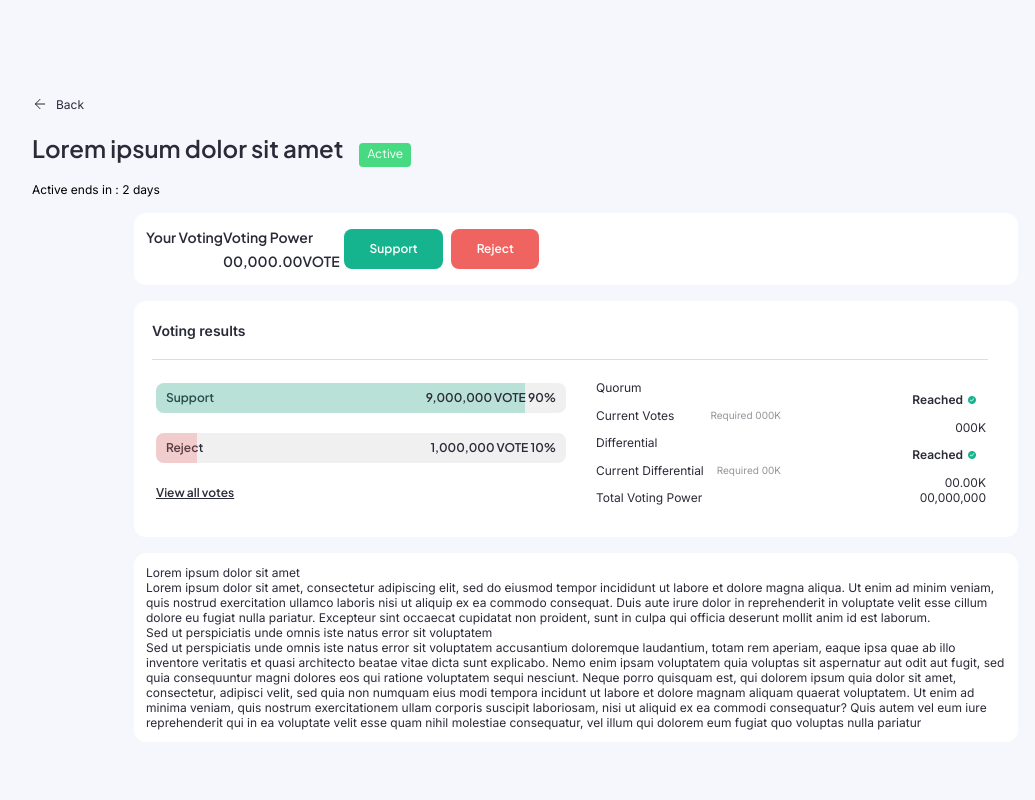
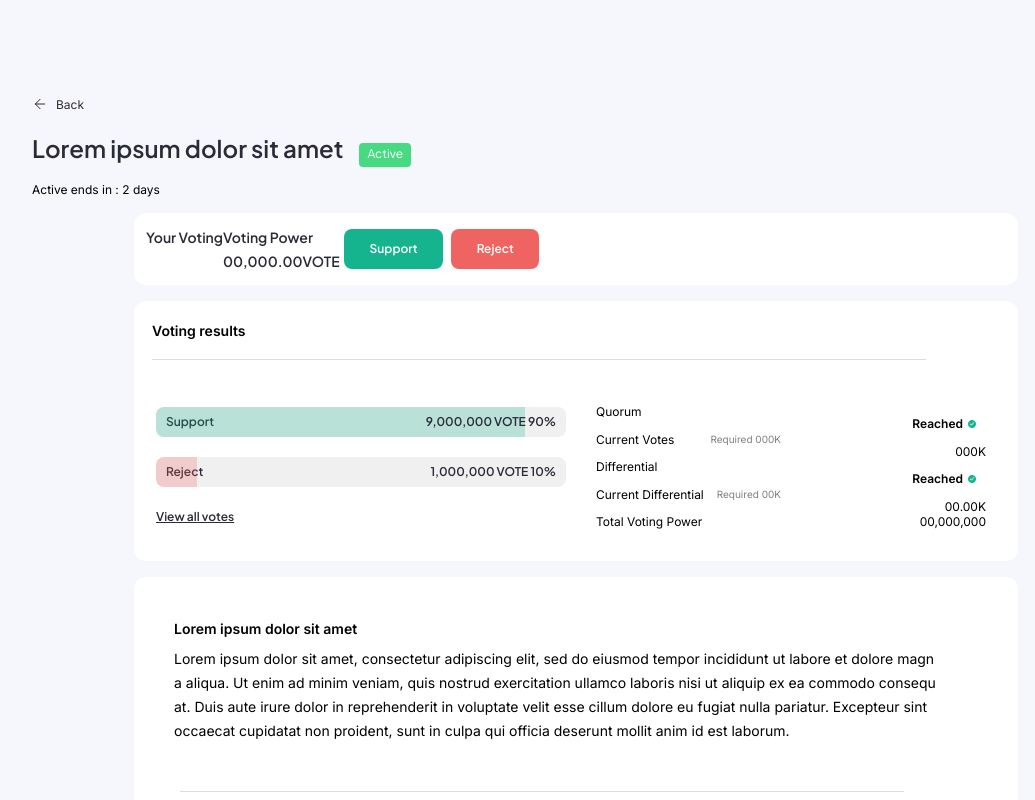
Before and after one commit to chentihe/fscape-assignment, a Next.js app in the folder simple_application/: page / in a window 1280 px wide. Shown: the top 800 px of the page, without its empty margins (64-1099 px from the left). Built offline with nearby package versions, Linux system fonts and the light colour scheme.

Commit message:
paragraph done

```diff
--- /dev/null
+++ b/simple_application/app/components/Line.tsx
@@ -0,0 +1,12 @@
+import styles from '../styles/Line.module.css';
+
+export default function Line(props: {
+    marginTop: number,
+    marginBottom: number
+}) {
+    const {marginTop, marginBottom} = props
+
+    return (
+        <div className={styles.line} style={{ marginTop: `${marginTop}px`, marginBottom: `${marginBottom}px`}}></div>
+    );
+}
--- a/simple_application/app/components/Paragraph.tsx
+++ b/simple_application/app/components/Paragraph.tsx
@@ -1,13 +1,19 @@
 import Card from './Card';
+import styles from '../styles/Paragraph.module.css';
+import Line from './Line';
 
 export default function Paragraph() {
     return (
         <Card>
-            <div>
-                <p>Lorem ipsum dolor sit amet</p>
-                <p>Lorem ipsum dolor sit amet, consectetur adipiscing elit, sed do eiusmod tempor incididunt ut labore et dolore magna aliqua. Ut enim ad minim veniam, quis nostrud exercitation ullamco laboris nisi ut aliquip ex ea commodo consequat. Duis aute irure dolor in reprehenderit in voluptate velit esse cillum dolore eu fugiat nulla pariatur. Excepteur sint occaecat cupidatat non proident, sunt in culpa qui officia deserunt mollit anim id est laborum.</p>
-                <p>Sed ut perspiciatis unde omnis iste natus error sit voluptatem</p>
-                <p>Sed ut perspiciatis unde omnis iste natus error sit voluptatem accusantium doloremque laudantium, totam rem aperiam, eaque ipsa quae ab illo inventore veritatis et quasi architecto beatae vitae dicta sunt explicabo. Nemo enim ipsam voluptatem quia voluptas sit aspernatur aut odit aut fugit, sed quia consequuntur magni dolores eos qui ratione voluptatem sequi nesciunt. Neque porro quisquam est, qui dolorem ipsum quia dolor sit amet, consectetur, adipisci velit, sed quia non numquam eius modi tempora incidunt ut labore et dolore magnam aliquam quaerat voluptatem. Ut enim ad minima veniam, quis nostrum exercitationem ullam corporis suscipit laboriosam, nisi ut aliquid ex ea commodi consequatur? Quis autem vel eum iure reprehenderit qui in ea voluptate velit esse quam nihil molestiae consequatur, vel illum qui dolorem eum fugiat quo voluptas nulla pariatur</p>
+            <div className={styles.layout}>
+                <p className={styles.title}>Lorem ipsum dolor sit amet</p>
+                <p className={styles.paragraph}>Lorem ipsum dolor sit amet, consectetur adipiscing elit, sed do eiusmod tempor incididunt ut labore et dolore magna aliqua. Ut enim ad minim veniam, quis nostrud exercitation ullamco laboris nisi ut aliquip ex ea commodo consequat. Duis aute irure dolor in reprehenderit in voluptate velit esse cillum dolore eu fugiat nulla pariatur. Excepteur sint occaecat cupidatat non proident, sunt in culpa qui officia deserunt mollit anim id est laborum.</p>
+                <Line
+                    marginTop={48}
+                    marginBottom={24}
+                />
+                <p className={styles.title}>Sed ut perspiciatis unde omnis iste natus error sit voluptatem</p>
+                <p className={styles.paragraph}>Sed ut perspiciatis unde omnis iste natus error sit voluptatem accusantium doloremque laudantium, totam rem aperiam, eaque ipsa quae ab illo inventore veritatis et quasi architecto beatae vitae dicta sunt explicabo. Nemo enim ipsam voluptatem quia voluptas sit aspernatur aut odit aut fugit, sed quia consequuntur magni dolores eos qui ratione voluptatem sequi nesciunt. Neque porro quisquam est, qui dolorem ipsum quia dolor sit amet, consectetur, adipisci velit, sed quia non numquam eius modi tempora incidunt ut labore et dolore magnam aliquam quaerat voluptatem. Ut enim ad minima veniam, quis nostrum exercitationem ullam corporis suscipit laboriosam, nisi ut aliquid ex ea commodi consequatur? Quis autem vel eum iure reprehenderit qui in ea voluptate velit esse quam nihil molestiae consequatur, vel illum qui dolorem eum fugiat quo voluptas nulla pariatur</p>
             </div>
         </Card>
     )
--- a/simple_application/app/components/VotingResult.tsx
+++ b/simple_application/app/components/VotingResult.tsx
@@ -2,6 +2,7 @@ import ResultBar from "./ResultBar";
 import Card from './Card';
 import styles from '../styles/VotingResult.module.css';
 import Checked from './Checked';
+import Line from "./Line";
 
 export default function VotingResult() {
     // TODO: move mockVote out to page.tsx
@@ -19,7 +20,10 @@ export default function VotingResult() {
     return (
         <Card>
             <p className={styles.title}>Voting results</p>
-            <div className={styles.line}></div>
+            <Line
+                marginTop={16}
+                marginBottom={24}
+            />
             <div className={styles.layout}>
                 <div className={styles.main}>
                     <ResultBar
--- a/simple_application/app/styles/Card.module.css
+++ b/simple_application/app/styles/Card.module.css
@@ -4,7 +4,6 @@
     backdrop-filter: blur(25px);
     width: 884px;
     margin-top: 16px;
-    color: #2A2B38;
     display: flex;
     flex-wrap: wrap;
     padding: 12px;
--- /dev/null
+++ b/simple_application/app/styles/Line.module.css
@@ -0,0 +1,7 @@
+.line {
+    width: 90%;
+    height: 1px;
+    opacity: 0.5;
+    background: #B9BACC;
+    margin-left: 6px;
+}
--- /dev/null
+++ b/simple_application/app/styles/Paragraph.module.css
@@ -0,0 +1,23 @@
+.layout {
+    margin: 28px;
+}
+
+.layout p {
+    width: 95%;
+    white-space: normal;
+}
+
+.title {
+    font-size: 14px;
+    font-weight: 600;
+    line-height: 24px; /* 171.429% */
+    margin-bottom: 6px;
+}
+
+.paragraph {
+    font-size: 14px;
+    font-weight: 400;
+    line-height: 24px; /* 171.429% */
+    word-break: break-all;
+    word-wrap: break-word;
+}
--- a/simple_application/app/styles/VotingResult.module.css
+++ b/simple_application/app/styles/VotingResult.module.css
@@ -2,24 +2,12 @@
     font-size: 14px;
     font-weight: 600;
     line-height: 24px; /* 171.429% */
-    margin-bottom: 16px;
     margin-top: 6px;
     margin-left: 6px;
 }
 
-.line {
-    width: 836px;
-    height: 1px;
-    opacity: 0.5;
-    background: #B9BACC;
-    margin-left: 6px;
-}
-
 .textContainer {
-    color: #2A2B38;
-    font-family: 'Plus Jakarta Sans';
     font-size: 14px;
-    font-style: normal;
     font-weight: 600;
     line-height: 24px; /* 171.429% */
     display: flex;
@@ -28,6 +16,7 @@
 }
 
 .layout {
+    margin: 0;
     display: flex;
     flex-wrap: wrap;
     justify-content: space-between;
```
